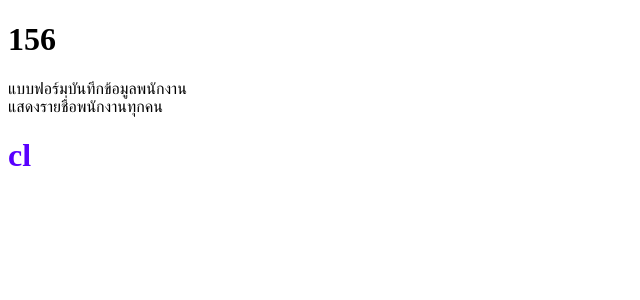
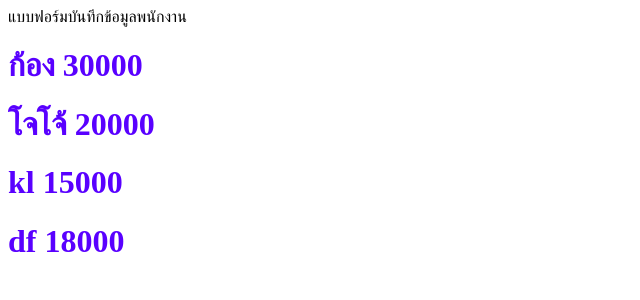
Before and after one commit to GASADER/Front-End, a Vue app in the folder my-app-component/: page / in a window 1280 px wide. Shown: the top 300 px of the page, without its empty margins (0-640 px from the left). Built offline with nearby package versions, Linux system fonts and the light colour scheme.

Commit message:
up to down

```diff
--- a/my-app-component/src/App.vue
+++ b/my-app-component/src/App.vue
@@ -1,6 +1,5 @@
 <template>
   <div>
-      <h1>156</h1>
       <Formcomponent/>
       <ListData/>
   </div>
--- a/my-app-component/src/components/ListData.vue
+++ b/my-app-component/src/components/ListData.vue
@@ -1,6 +1,8 @@
 <template>
-  <div>{{message}}</div>
-  <Person/>
+  <Person name="ก้อง" salary=30000 />
+  <Person name="โจโจ้" salary=20000 />
+  <Person name="kl" salary=15000 />
+  <Person name="df" salary=18000 />
 </template>
 
 <script>
@@ -9,11 +11,6 @@ export default {
     name:"ListData",
     components:{
         Person
-    },
-    data(){
-        return{
-            message:"แสดงรายชื่อพนักงานทุกคน"
-        }
     }
 }
 </script>
--- a/my-app-component/src/components/Person.vue
+++ b/my-app-component/src/components/Person.vue
@@ -1,16 +1,16 @@
 <template>
     <div>
-        <h1>{{message}}</h1></div>
+        <h1>{{name}} {{salary}}</h1>
+    </div>
 </template>
 
 <script>
 export default {
     name:"Person_",
-    data(){
-        return{
-            message:"cl"
-        }
-    }
+    props:[
+        "name",
+        "salary"
+    ]
 }
 </script>
 
```
